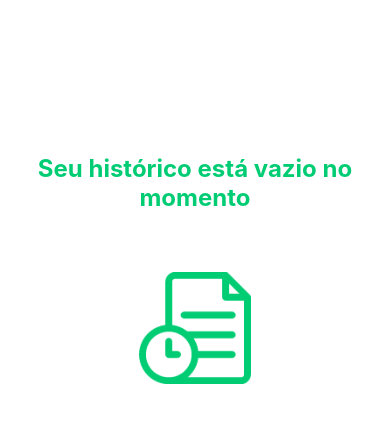
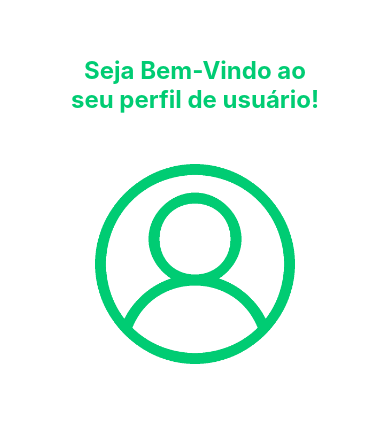
Before and after one commit to Guilherme-Cesul/ReactNavigations, a React Native app: screen / in a window 390 px wide. Shown: the part 149-572 px from the top of the page. Built offline with nearby package versions, Linux system fonts and the light colour scheme.

Commit message:
feat: criando a tela UserProfile

```diff
--- a/App.tsx
+++ b/App.tsx
@@ -1,11 +1,12 @@
 import { History } from '@screens/History';
 import { Login } from '@screens/Login';
+import { UserProfile } from '@screens/UserProfile';
 
 
 export default function App() {
   return (
     <>
-    <History />
+    <UserProfile />
     </>
   );
 }
--- a/src/screens/UserProfile/index.tsx
+++ b/src/screens/UserProfile/index.tsx
@@ -0,0 +1,15 @@
+import { Container, ContainerTitle, ContainerUserProfile, Image, Title } from "./styles";
+import userProfileIcon from "../../assets/userProfileIcon.png"
+
+export function UserProfile() {
+  return (
+    <Container>
+      <ContainerUserProfile>
+        <ContainerTitle>
+        <Title>Seja Bem-Vindo ao seu perfil de usuário!</Title>
+        </ContainerTitle>
+        <Image source={userProfileIcon} />
+      </ContainerUserProfile>
+    </Container>
+  );
+}
--- a/src/screens/UserProfile/styles.ts
+++ b/src/screens/UserProfile/styles.ts
@@ -0,0 +1,30 @@
+import styled from "styled-components/native";
+
+export const Container = styled.View`
+  flex: 1;
+`;
+
+export const ContainerUserProfile = styled.View`
+  top: 220px;
+  height: 230px;
+  justify-content: center;
+  align-items: center;
+  margin: 24px 12px;
+`;
+
+export const ContainerTitle = styled.View`
+    width: 250px;
+`;
+
+export const Title = styled.Text`
+  color: #00cc73;
+  font-size: 24px;
+  font-weight: bold;
+  text-align: center;
+`;
+
+export const Image = styled.Image`
+  margin-top: 50px;
+  width: 200px;
+  height: 200px;
+`;
```
Also changed, not shown: src/assets/userProfileIcon.png (added).
